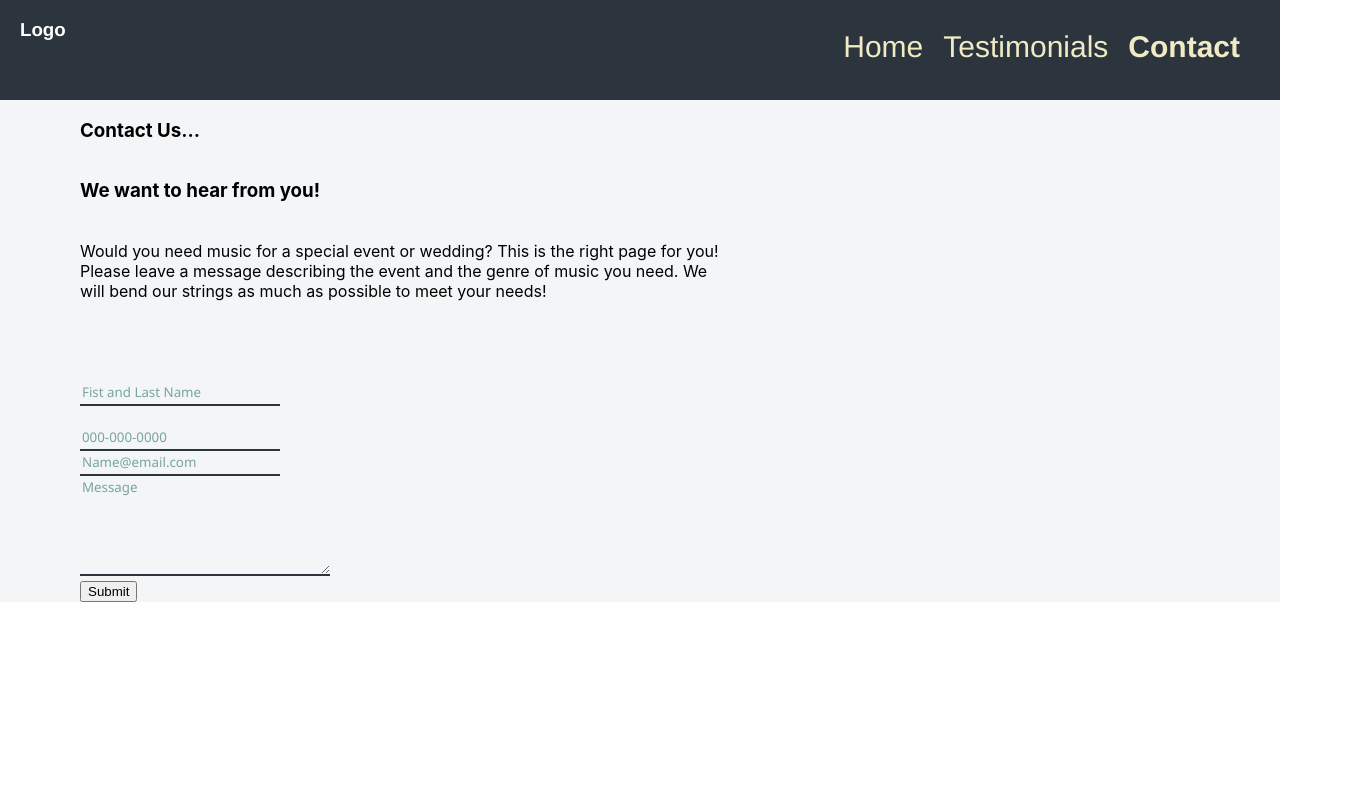
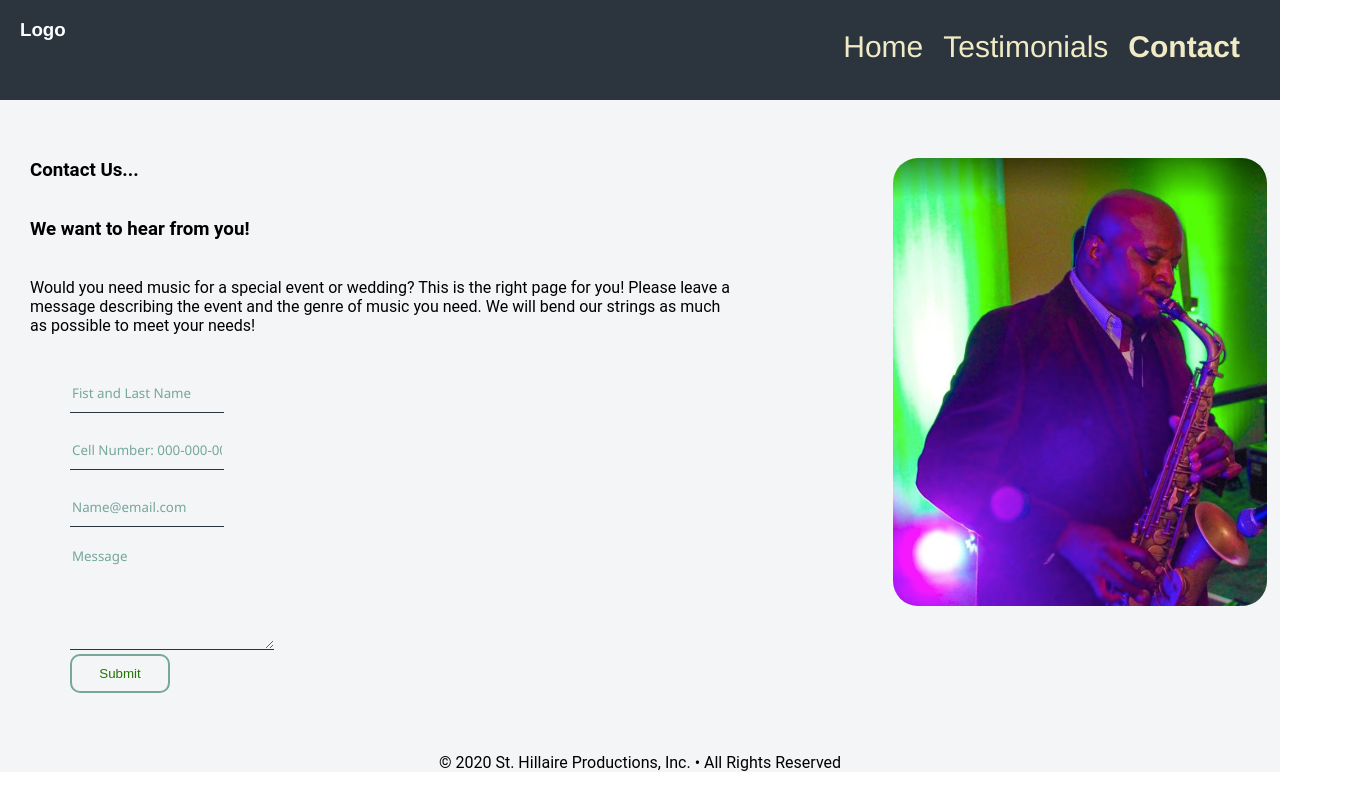
Before and after one commit to Norrismi/Dean_productions, a React (Create React App) app: page /contact in a window 1280 px wide. Shown: the whole page, 1351 px wide, since content can reach past the window. Built offline with nearby package versions, Linux system fonts and the light colour scheme; no server answers.

Commit message:
working on contact page

```diff
--- a/src/Components/Contact/Contact.js
+++ b/src/Components/Contact/Contact.js
@@ -1,13 +1,13 @@
 import React, { Component } from "react";
-import Nav from '../Nav/Nav'
-import './StylesContact.css'
-import api from '../ThirdParty/API'
+import Nav from "../Nav/Nav";
+import "./StylesContact.css";
+import api from "../ThirdParty/API";
+import Footer from "../Nav/Footer";
+import shSax from "../../Assets/shSax.jpg";
 
-
-//let emailRegex = RegExp(/[^@]+@[^.]+\..+/);
+let emailRegex = RegExp(/[^@]+@[^.]+\..+/);
 
 //const api = process.env.REACT_APP_ENDPOINT;
-
 
 class Contact extends Component {
   state = {
@@ -15,6 +15,7 @@ class Contact extends Component {
     phone: "",
     email: "",
     message: "",
+    success:'',
 
     formErrors: {
       email: "",
@@ -34,18 +35,19 @@ class Contact extends Component {
 
     this.state.phone && this.state.message
       ? api.post("/submission.json", data).then((res) => {
-          console.log(res)
-          this.props.history.push("/ContactComplete");
-        }
-        )
-        // .then(error => {console.log(error)})
-      : data.formErrors.form.push("Complete the form");
+          console.log(res);
+          data.success.push('Your Information was Submitted Thanks!')
+          // this.props.history.push("/ContactComplete");
+        })
+      : // .then(error => {console.log(error)})
+        data.formErrors.form.push("Complete the form");
 
     this.setState({
       name: "",
       phone: "",
       email: "",
       message: "",
+      success:[],
     });
   };
 
@@ -55,16 +57,21 @@ class Contact extends Component {
     let formErrors = this.state.formErrors;
 
     switch (name) {
-      //   case "email":
-      //     formErrors.email = emailRegex.test(value)
-      //       ? null
-      //       : "Please enter a valid email address";
-      //     break;
+        case "email":
+          formErrors.email = emailRegex.test(value)
+            ? null
+            : "Please enter a valid email address";
+          break;
 
       case "phone":
         formErrors.phone =
-          value.length < 7 ? "minimum 7 characters required" : null;
+          value.length < 7 ? "Minimum 7 characters required" : null;
         break;
+
+        case "success":
+          this.state.success[0] =
+            value.length ? "Submit Complete" : null;
+
 
       default:
         break;
@@ -77,16 +84,18 @@ class Contact extends Component {
     return (
       <div>
         <Nav />
-        <div className="contact-container">
+        <div className="columns-container">
+            <div className="contact-left-side">
+
 
               <h3 className="header1">Contact Us...</h3>
               <h3 className="header2">We want to hear from you!</h3>
               <br></br>
               <div className="body">
-          Would you need music for a special event or wedding? This is the right
-          page for you! Please leave a message describing the event and the
-          genre of music you need. We will bend our strings as much as possible
-          to meet your needs!
+                Would you need music for a special event or wedding? This is the
+                right page for you! Please leave a message describing the event
+                and the genre of music you need. We will bend our strings as
+                much as possible to meet your needs!
               </div>
               <div className="contact-forms">
                 <form id="contact-form" onSubmit={this.postDataHandler}>
@@ -98,18 +107,21 @@ class Contact extends Component {
                       onChange={this.handleChange}
                       placeholder="Fist and Last Name"
                     />
-            </div><br></br>
+                  </div>
+                  <br></br>
                   <div className="form-phone">
                     <input
                       type="tel"
                       name="phone"
                       value={this.state.phone}
                       onChange={this.handleChange}
-                placeholder="000-000-0000"
+                      placeholder="Cell Number: 000-000-0000 "
                       required
                     />
+
+                  </div>
                     {formErrors.phone ? <span>{formErrors.phone}</span> : null}
-            </div>
+                  <br></br>
                   <div className="form-email">
                     <input
                       type="email"
@@ -117,27 +129,40 @@ class Contact extends Component {
                       value={this.state.email}
                       onChange={this.handleChange}
                       placeholder="Name@email.com"
-                aria-describedby="emailHelp"
+                      //aria-describedby="emailHelp"
                     />
+                  </div>
                     {formErrors.email ? <span>{formErrors.email}</span> : null}
-            </div>
                   <div className="form-message">
                     <textarea
                       name="message"
                       value={this.state.message}
                       onChange={this.handleChange}
                       placeholder="Message"
-                rows="10"
+                      rows="20"
                     ></textarea>
                   </div>
-            <button type="submit" className=".form-btn">
+                  <button type="submit">
                     Submit
                   </button>
+                  {console.log(this.state.phone)}
+                {!this.state.success ? <span>{this.state.success}</span> : null}
+
+
                 </form>
-          {formErrors.form ? <span>{formErrors.form[0]}</span> : null}
+                {console.log(this.state.success[0])}
+                {/* {this.state.formErrors.form ? <span>{formErrors.form[0]}</span> : null} */}
+
               </div>
           </div>
 
+          <div className="contact-right-side">
+
+            <img src={shSax} className='shSax' alt="Dean St.Hillaire playing Saxophone" />
+          </div>
+        </div>
+
+        <Footer />
       </div>
     );
   }
--- a/src/Components/Contact/StylesContact.css
+++ b/src/Components/Contact/StylesContact.css
@@ -1,48 +1,62 @@
-* {
+/* * {
     box-sizing: border-box;
+} */
 
+.columns-container {
+    display: flex;
+    flex-direction: row;
+    background-color: #f3f5f7;
+    padding-bottom: 30px;
 }
 
-.contact-container {
+.contact-left-side {
     background-color: #F3F5F7;
     display: flex;
     flex-direction: column;
-
+    font-family: "Platform Medium", Roboto, sans-serif;
+    padding: 40px 7px 30px 30px;
 }
 
-.header1 {
-    padding: 0 80px 0 80px;
-    width: 800px;
-}
-
-.header2 {
-    padding: 0 80px 0 80px;
-    width: 800px;
-}
-
-.body {
-    padding: 0 80px 0 80px;
-    width: 800px;
-
-}
-
-.contact-forms {
-    padding: 80px 0 0 80px;
+.contact-right-side {
+    flex: 0 0 40%;
+    padding: 58px 15px 30px 7px;
 }
 
 
 
+.body {
+    display: flex;
+    padding: 0 80px 0 0px;
+    width: 700px;
+}
+
+.contact-forms {
+    display: flex;
+    padding: 40px 0 0 40px;
+}
 
 input,
 textarea {
 
-    margin-bottom: 10;
     border: none;
-    border: none;
-    border-bottom: 2px solid #2C343E;
+    border-bottom: 1px solid #2C343E;
     background-color: #F3F5F7;
     width: 200px;
-    height: 25px;
+    height: 35px;
+}
+
+input,
+textarea {
+    width: 150px;
+    transition: ease-in-out, width .35s ease-in-out;
+}
+
+input:focus {
+    width: 300px;
+}
+
+textarea:focus {
+    width: 500px;
 }
 
 .form-name .form-phone .form-email .form-message .form-name .form-btn {
@@ -50,13 +64,47 @@ textarea {
 
 }
 
-
 textarea {
+    padding-top: 20px;
     height: 100px;
-    width: 250px
+    width: 200px
 }
 
-::placeholder{
+::placeholder {
     color: #77A69B;
     font-family: "Segoe UI", Roboto, sans-serif;
 }
+
+.right-text {
+    display: flex;
+    flex-direction: column;
+    flex: 0 0 40%;
+}
+
+span {
+    color: red;
+}
+
+button[type=submit] {
+
+    border: 2px solid #77A69B;
+    border-radius: 10px;
+    padding: 10px;
+    background-color: #f3f5f7;
+    transition-duration: 0.4s;
+    width:100px;
+}
+
+button {
+    color: #237400;
+}
+
+button:hover {
+    /* Green */
+    background-color: #77A69B;
+    color: white;
+}
+
+.shSax{
+    border-radius: 25px;
+}
```
Also changed, not shown: src/Components/Home/Home.js (+21 -24 lines), src/Assets/shSax.jpg (added). Lines whose indentation alone changed are shown as unchanged.
